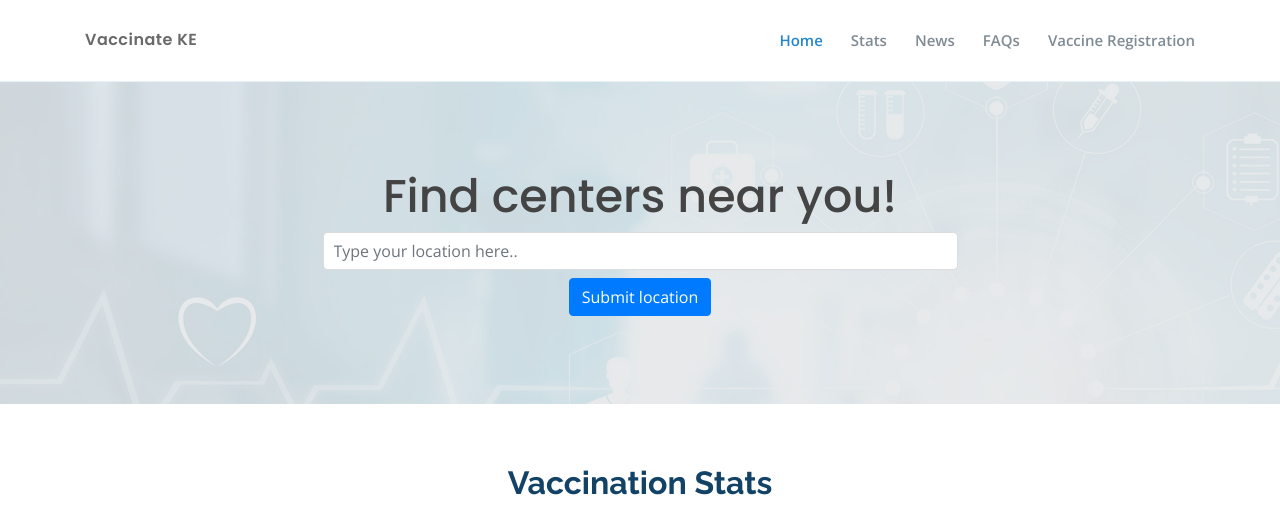
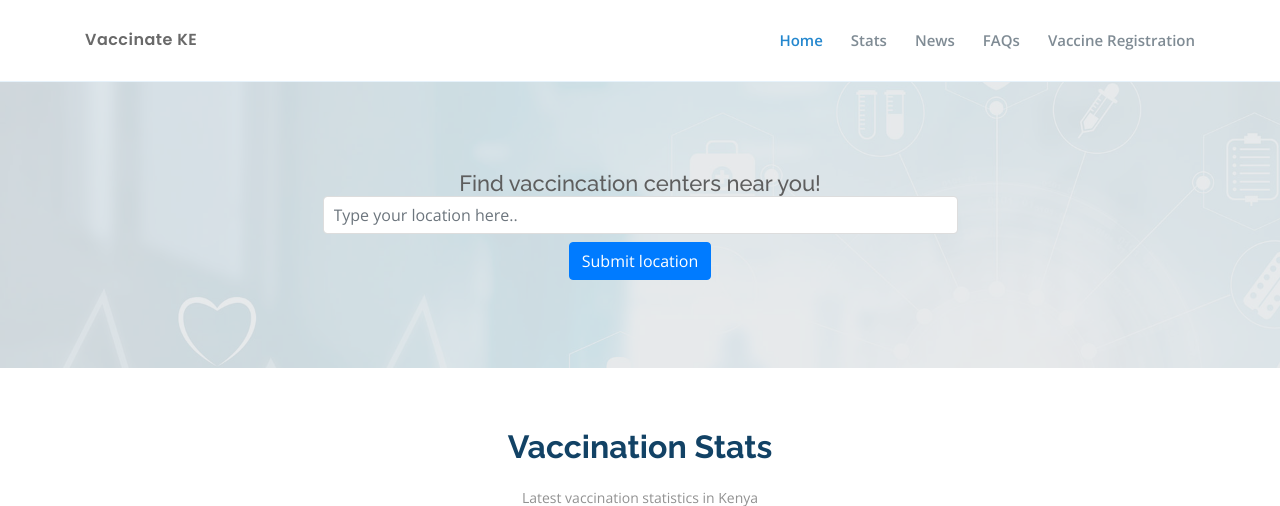
Before and after one commit to 501code/Covid19VaccinationCentersKenya, a Django app: page / in a window 1280 px wide. Shown: the top 506 px of the page. Run offline with Django 3.2, Linux system fonts and the light colour scheme; some libraries are stand-ins or nearby versions.

Commit message:
update search box title

```diff
--- a/landingpage/templates/landingpage/index2.html
+++ b/landingpage/templates/landingpage/index2.html
@@ -9,7 +9,7 @@
     <meta name="author" content="">
     <meta name="twitter:card" content="summary_large_image" />
     <meta name="twitter:site" content="@vaccinateke" />
-    <meta name="twitter:title" content="Covid 19 Vaccine Centers In Kenya" />
+    <meta name="twitter:title" content="Covid 19 Vaccination Centers In Kenya" />
     <meta name="twitter:description" content="Search Covid 19 vaccincation centers around using our simple tool + other vaccincation information" />
     <meta name="twitter:image" content="https://c19vaccinecenters.herokuapp.com/static/landingpage/img/card.png" />
 
--- a/landingpage/templates/landingpage/partials/search.html
+++ b/landingpage/templates/landingpage/partials/search.html
@@ -2,7 +2,7 @@
     <div class="container position-relative" data-aos="fade-up" data-aos-delay="100">
         <div class="row justify-content-center">
             <div class="col-xl-7 col-lg-9 text-center">
-                <h1>Find centers near you!</h1>
+                <h2>Find vaccincation centers near you!</h2>
                 <!-- <input class="" placeholder="Type to search..."> -->
                 <form id="address-form" action="" method="post" autocomplete="off">
                     <!-- <label class="full-field"> -->
```
